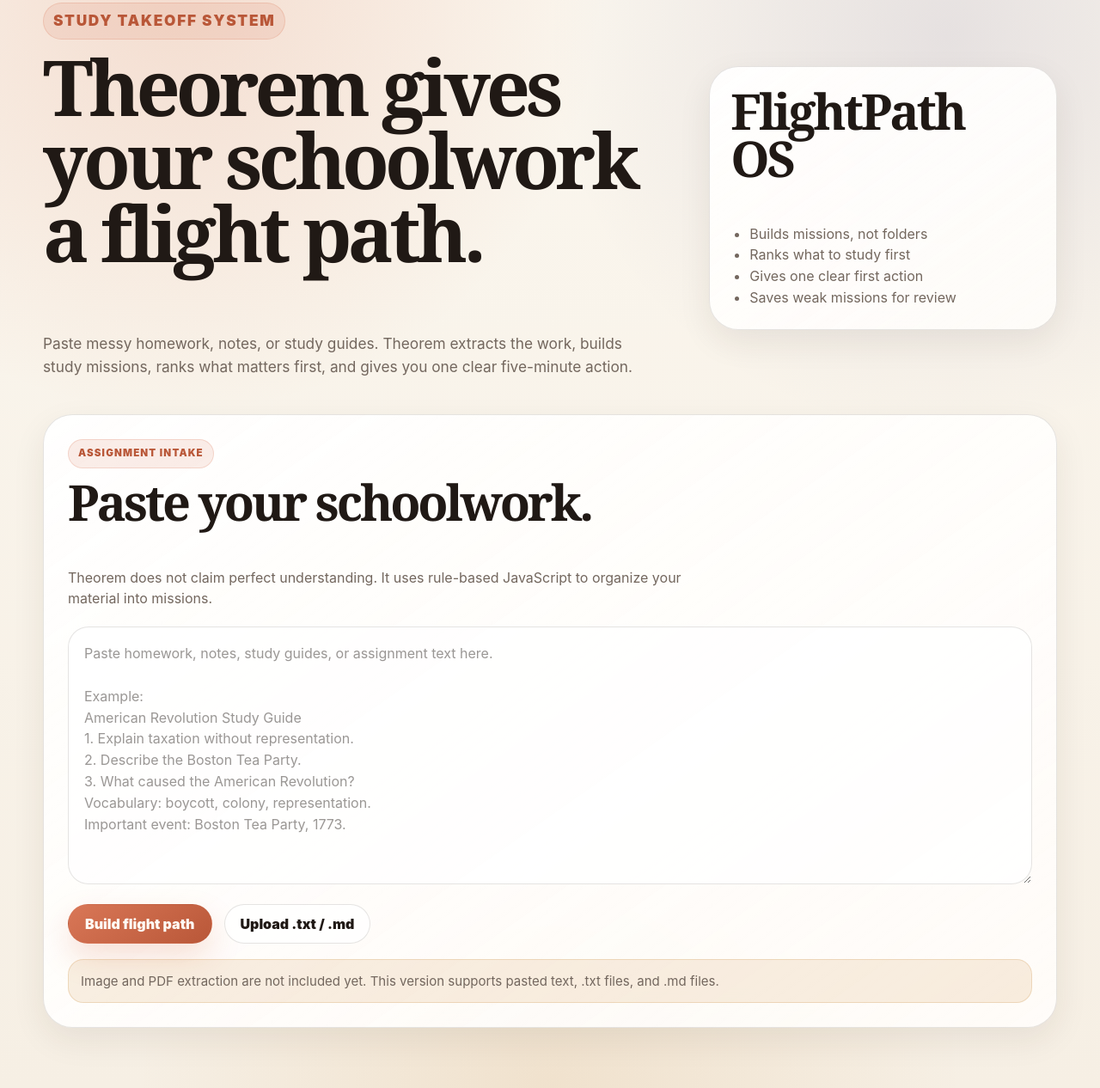
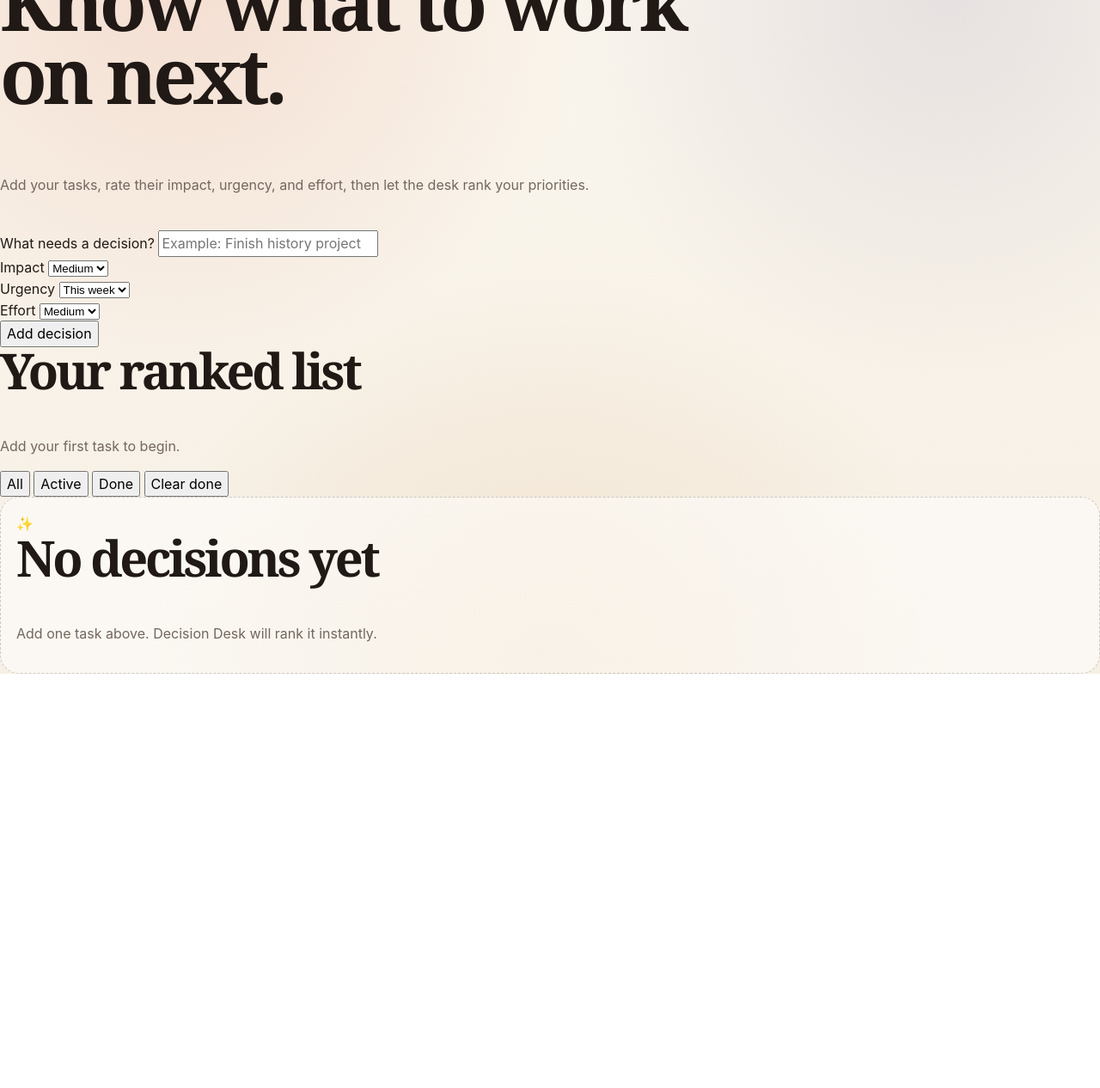
Before and after one commit to 67aurafarmers/Theorem, a plain HTML site: page index.html in a window 1280 px wide. Shown: the part 125-1391 px from the top of the page at 86% size. After the commit the page ends 909 px from the top, so only its background shows below. Drawn offline with Linux system fonts and the light colour scheme.

Commit message:
Update index.html

```diff
--- a/index.html
+++ b/index.html
@@ -1,177 +1,103 @@
 <!DOCTYPE html>
 <html lang="en">
 <head>
-  <meta charset="utf-8" />
-  <meta name="viewport" content="width=device-width, initial-scale=1" />
-  <meta
-    name="description"
-    content="Theorem FlightPath OS turns pasted schoolwork into ranked study missions."
-  />
-  <title>Theorem — FlightPath OS</title>
+  <meta charset="UTF-8" />
+  <meta name="viewport" content="width=device-width, initial-scale=1.0" />
+  <title>Decision Desk</title>
   <link rel="stylesheet" href="style.css" />
-  <script src="script.js" defer></script>
 </head>
-
 <body>
-  <div id="loadingScreen" class="loading-screen" aria-live="polite">
-    <div class="loading-card">
-      <div class="brand-lockup">
-        <span class="brand-mark">∴</span>
-        <span>Theorem</span>
-      </div>
-
-      <p class="eyebrow">FlightPath OS</p>
-      <h1>Clearing the runway…</h1>
-      <p id="loadingPhrase">Reading your workspace…</p>
-
-      <div class="loading-bar" aria-hidden="true">
-        <span></span>
-      </div>
-    </div>
-  </div>
-
-  <main class="app-shell">
-    <header class="topbar">
-      <div class="brand-lockup">
-        <span class="brand-mark">∴</span>
-        <span>Theorem</span>
-      </div>
-
-      <span class="local-pill">Text-only V1</span>
-    </header>
-
+  <main class="app">
     <section class="hero">
-      <div class="hero-copy">
-        <p class="eyebrow">Study takeoff system</p>
-        <h1>Theorem gives your schoolwork a flight path.</h1>
-        <p>
-          Paste messy homework, notes, or study guides. Theorem extracts the work,
-          builds study missions, ranks what matters first, and gives you one clear
-          five-minute action.
+      <div>
+        <p class="eyebrow">Decision Desk</p>
+        <h1>Know what to work on next.</h1>
+        <p class="subtitle">
+          Add your tasks, rate their impact, urgency, and effort, then let the desk rank your priorities.
         </p>
       </div>
 
-      <aside class="promise-card">
-        <h2>FlightPath OS</h2>
-        <ul>
-          <li>Builds missions, not folders</li>
-          <li>Ranks what to study first</li>
-          <li>Gives one clear first action</li>
-          <li>Saves weak missions for review</li>
-        </ul>
-      </aside>
+      <div class="hero-card">
+        <span class="hero-number" id="taskCount">0</span>
+        <span class="hero-label">active decisions</span>
+      </div>
     </section>
 
-    <section class="input-card" aria-labelledby="inputTitle">
-      <div class="section-heading">
-        <p class="eyebrow">Assignment intake</p>
-        <h2 id="inputTitle">Paste your schoolwork.</h2>
-        <p>
-          Theorem does not claim perfect understanding. It uses rule-based JavaScript
-          to organize your material into missions.
-        </p>
+    <section class="panel">
+      <form id="taskForm" class="task-form">
+        <div class="field full">
+          <label for="taskTitle">What needs a decision?</label>
+          <input
+            id="taskTitle"
+            type="text"
+            placeholder="Example: Finish history project"
+            maxlength="80"
+            required
+          />
         </div>
 
-      <label class="sr-only" for="materialInput">Paste schoolwork</label>
-      <textarea
-        id="materialInput"
-        spellcheck="true"
-        placeholder="Paste homework, notes, study guides, or assignment text here.
-
-Example:
-American Revolution Study Guide
-1. Explain taxation without representation.
-2. Describe the Boston Tea Party.
-3. What caused the American Revolution?
-Vocabulary: boycott, colony, representation.
-Important event: Boston Tea Party, 1773."
-      ></textarea>
-
-      <div class="action-row">
-        <button class="btn btn-primary" id="buildPathBtn" type="button">
-          Build flight path
-        </button>
-
-        <label class="upload-mini">
-          Upload .txt / .md
-          <input id="materialFile" type="file" accept=".txt,.md,text/plain,text/markdown" />
-        </label>
-
-        <p id="statusMessage" class="status-message" role="status" aria-live="polite"></p>
+        <div class="field">
+          <label for="impact">Impact</label>
+          <select id="impact">
+            <option value="5">Huge</option>
+            <option value="4">High</option>
+            <option value="3" selected>Medium</option>
+            <option value="2">Low</option>
+            <option value="1">Tiny</option>
+          </select>
         </div>
 
-      <p class="safe-note">
-        Image and PDF extraction are not included yet. This version supports pasted text,
-        .txt files, and .md files.
-      </p>
+        <div class="field">
+          <label for="urgency">Urgency</label>
+          <select id="urgency">
+            <option value="5">Today</option>
+            <option value="4">Soon</option>
+            <option value="3" selected>This week</option>
+            <option value="2">Later</option>
+            <option value="1">Someday</option>
+          </select>
+        </div>
+
+        <div class="field">
+          <label for="effort">Effort</label>
+          <select id="effort">
+            <option value="1">Tiny</option>
+            <option value="2">Small</option>
+            <option value="3" selected>Medium</option>
+            <option value="4">Large</option>
+            <option value="5">Huge</option>
+          </select>
+        </div>
+
+        <button class="primary-btn full" type="submit">Add decision</button>
+      </form>
     </section>
 
-    <section id="resultPanel" class="flight-panel hidden" aria-live="polite">
-      <div class="flight-header">
+    <section class="toolbar">
       <div>
-          <p class="eyebrow">Detected work</p>
-          <h2>Theorem built your FlightPath.</h2>
-          <p id="confidenceMessage">
-            Based on your material, Theorem suggests the route below.
-          </p>
+        <h2>Your ranked list</h2>
+        <p id="summaryText">Add your first task to begin.</p>
       </div>
 
-        <div class="subject-card">
-          <span id="detectedSubject">General Study</span>
-          <strong id="confidenceValue">0%</strong>
-          <small>confidence</small>
+      <div class="toolbar-actions">
+        <button id="showAllBtn" class="ghost-btn active" type="button">All</button>
+        <button id="showActiveBtn" class="ghost-btn" type="button">Active</button>
+        <button id="showDoneBtn" class="ghost-btn" type="button">Done</button>
+        <button id="clearDoneBtn" class="danger-btn" type="button">Clear done</button>
       </div>
-      </div>
-
-      <section class="output-section">
-        <div class="output-heading">
-          <h3>Detected work</h3>
-          <p>Review this first. If confidence is low, confirm the missions before studying.</p>
-        </div>
-        <div id="detectedGrid" class="detected-grid"></div>
     </section>
 
-      <section class="output-section">
-        <div class="output-heading">
-          <h3>Your missions</h3>
-          <p>Theorem shows the first five missions only, so the start feels manageable.</p>
-        </div>
-        <div id="missionList" class="mission-list"></div>
-      </section>
+    <section id="taskList" class="task-list" aria-live="polite"></section>
 
-      <section class="route-grid">
-        <article class="route-card">
-          <p class="eyebrow">Recommended route</p>
-          <div id="routeList"></div>
-        </article>
-
-        <article class="route-card first-action-card">
-          <p class="eyebrow">First 5 minutes</p>
-          <h3>Start here.</h3>
-          <p id="firstActionText"></p>
-        </article>
-      </section>
-
-      <section class="mission-workspace">
-        <article class="current-card">
-          <p class="eyebrow">Current mission</p>
-          <div id="currentMission"></div>
-        </article>
-
-        <aside class="mastery-card">
-          <p class="eyebrow">Mastery gate</p>
-          <div id="masteryGate"></div>
-        </aside>
-      </section>
-
-      <section class="output-section">
-        <div class="output-heading">
-          <h3>Review queue</h3>
-          <p>Weak missions you save will appear here for later review.</p>
-        </div>
-        <div id="reviewQueue" class="review-grid"></div>
-      </section>
+    <section id="emptyState" class="empty-state">
+      <div class="empty-icon">✨</div>
+      <h2>No decisions yet</h2>
+      <p>Add one task above. Decision Desk will rank it instantly.</p>
     </section>
   </main>
+
+  <div id="toast" class="toast" role="status" aria-live="polite"></div>
+
+  <script src="scrip.js"></script>
 </body>
 </html>
```
Lines whose indentation alone changed are shown as unchanged.
